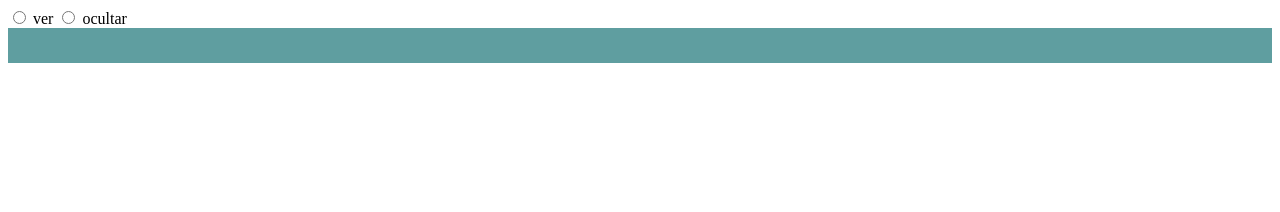
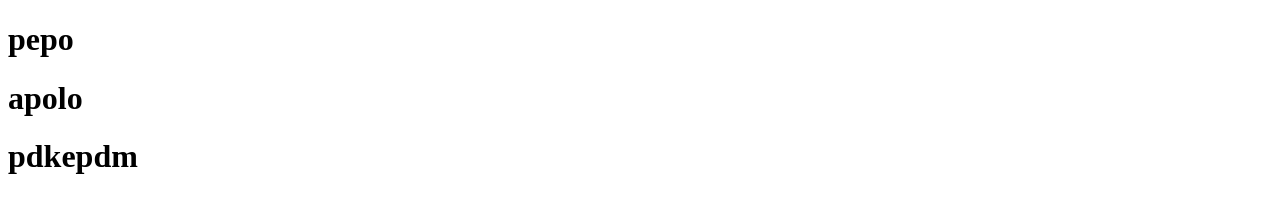
Before and after one commit to JesusDavidJaimesSerranoADSO/VueBasicoDirectivas, a plain HTML site: page index.html in a window 1280 px wide. Drawn offline with nearby package versions, Linux system fonts and the light colour scheme.

Commit message:
feat: :sparkles: v-for
sentencia v-for para recorrer y mostrar los datos de un array

```diff
--- a/component/my-component.js
+++ b/component/my-component.js
@@ -1,9 +1,7 @@
 export default{
     data(){
         return{
-            opcion: ``,
-            mensaje1:"este es el mensaje abierto paara todo el mundo, que viva america",
-            mensaje2:"este es el mensaje ..."
+            listado:["pepo","apolo","pdkepdm"]
         }
     }
 }
--- a/index.html
+++ b/index.html
@@ -10,15 +10,8 @@
 </head>
 <body>
     <div id="app">
-        <div>
-            <input type="radio" v-model="opcion" value="opcion1" name="elegir"> ver
-            <input type="radio" v-model="opcion" value="opcion2" name="elegir"> ocultar
-        </div>
-
-        <div style="height: 35px; background: cadetblue;">
-            <div v-if="opcion == `opcion1`" v-text="mensaje1"></div>
-            <div v-else-if="opcion == `opcion2`" v-text="mensaje2"></div>
-
+        <div v-for="items in listado">
+            <h1 v-text="items"></h1>
         </div>
     </div>
 </body>
```
